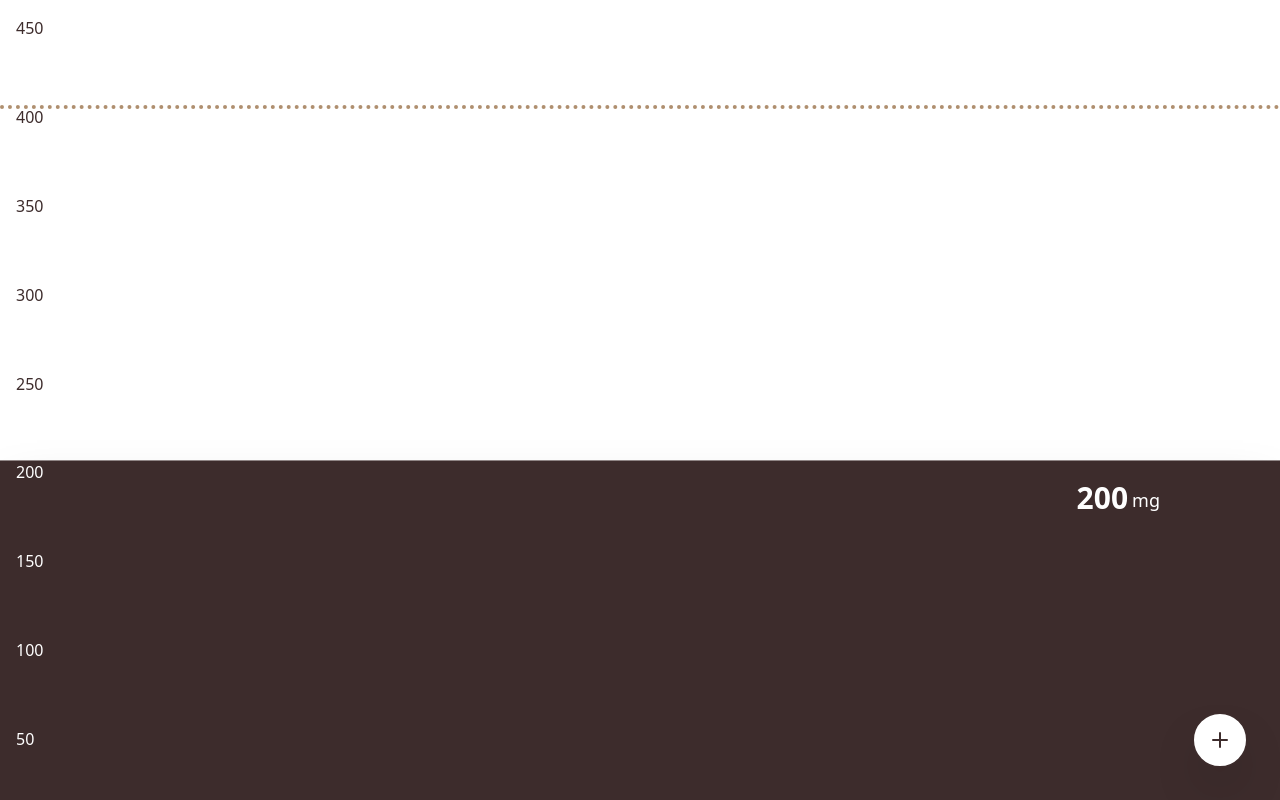
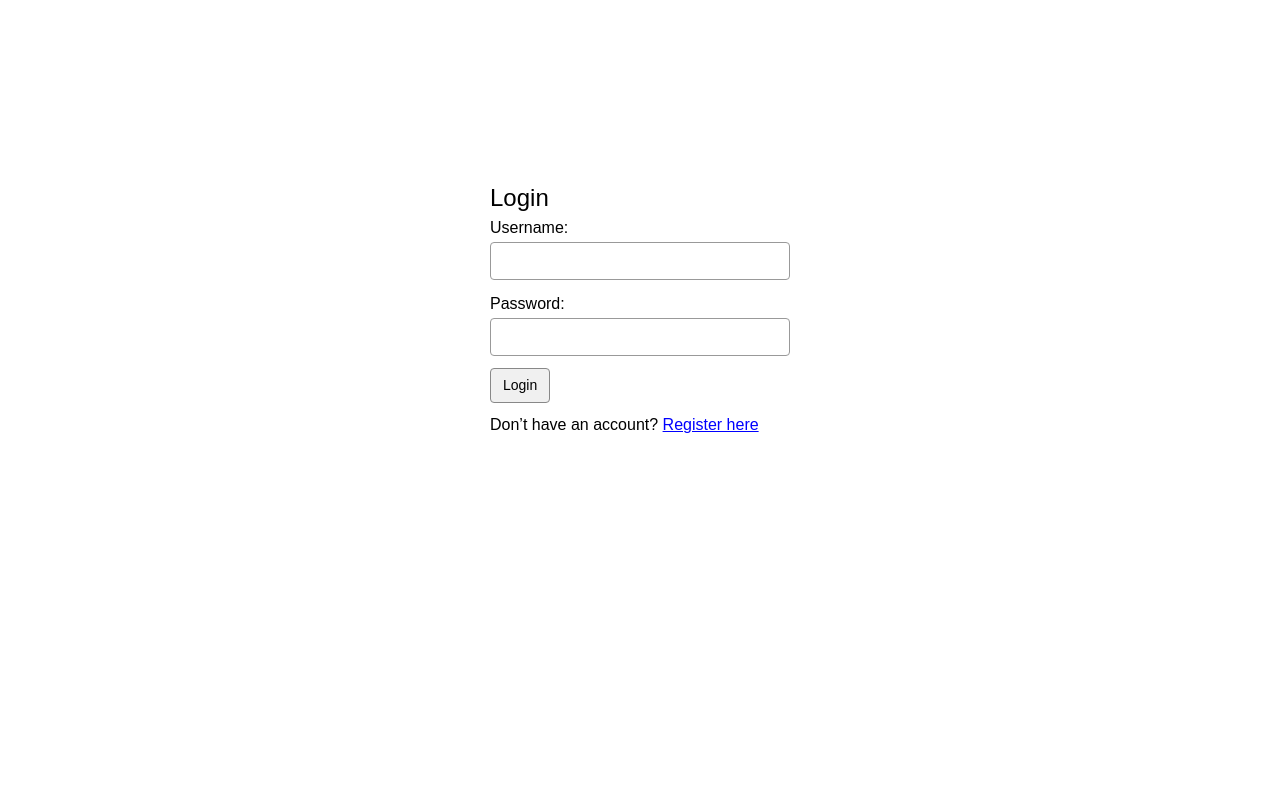
Before and after one commit to dkim7405/caffeine-tracker, a React (Vite) app in the folder app/client/: page / in a window 1280 px wide. Built offline with nearby package versions, Linux system fonts and the light colour scheme; no server answers.

Commit message:
login and register react

```diff
--- a/app/client/src/App.jsx
+++ b/app/client/src/App.jsx
@@ -1,10 +1,17 @@
 import Home from './Home';
+import Login from './Login';
+import Register from './Register';
+import { BrowserRouter as Router, Routes, Route } from 'react-router-dom';
 
 function App() {
     return (
-        <>
-            <Home />
-        </>
+        <Router>
+            <Routes>
+                <Route path="/" element={<Login />} />
+                <Route path="/register" element={<Register />} />
+                <Route path="/home" element={<Home />} />
+            </Routes>
+        </Router>
     );
 }
 
--- /dev/null
+++ b/app/client/src/Login.jsx
@@ -0,0 +1,112 @@
+import React, { useState } from 'react';
+import { useNavigate } from 'react-router-dom';
+
+export default function Login() {
+  const [form, setForm] = useState({ username: '', password: '' });
+  const [message, setMessage] = useState('');
+  const navigate = useNavigate();
+
+  const handleChange = (e) => {
+    setForm({ ...form, [e.target.name]: e.target.value });
+  };
+
+  const handleSubmit = async (e) => {
+    e.preventDefault();
+
+    const response = await fetch('http://localhost:5000/api/login', {
+      method: 'POST',
+      body: new URLSearchParams(form),
+    });
+
+    const result = await response.json();
+
+    if (response.ok) {
+      setMessage('Login successful');
+      navigate('/home');
+    } else {
+      setMessage(`${result.error}`);
+    }
+  };
+
+  return (
+    <div style={{
+      fontFamily: 'sans-serif',
+      width: '300px',
+      margin: '180px auto'
+    }}>
+      <h1 style={{ fontSize: '24px' }}>Login</h1>
+
+      <form onSubmit={handleSubmit}>
+        <div style={{ marginBottom: '12px' }}>
+          <label htmlFor="username" style={{ display: 'block', marginBottom: '2px' }}>
+            Username:
+          </label>
+          <input
+            id="username"
+            type="text"
+            name="username"
+            value={form.username}
+            onChange={handleChange}
+            required
+            maxLength={50}
+            style={{
+              width: '100%',
+              padding: '6px',
+              fontSize: '1rem',
+              boxSizing: 'border-box',
+              border: '1px solid #999',
+              borderRadius: '4px',
+              outline: 'none'
+            }}
+          />
+        </div>
+
+        <div style={{ marginBottom: '12px' }}>
+          <label htmlFor="password" style={{ display: 'block', marginBottom: '2px' }}>
+            Password:
+          </label>
+          <input
+            id="password"
+            type="password"
+            name="password"
+            value={form.password}
+            onChange={handleChange}
+            required
+            maxLength={72}
+            style={{
+              width: '100%',
+              padding: '6px',
+              fontSize: '1rem',
+              boxSizing: 'border-box',
+              border: '1px solid #999',
+              borderRadius: '4px',
+              outline: 'none'
+            }}
+          />
+        </div>
+
+        <button
+          type="submit"
+          style={{
+            padding: '6px 12px',
+            backgroundColor: '#f0f0f0',
+            border: '1px solid #888',
+            borderRadius: '4px',
+            fontSize: '14px',
+            cursor: 'pointer'
+          }}
+        >
+          Login
+        </button>
+      </form>
+
+      <p style={{ marginTop: '10px' }}>
+        Don’t have an account?{' '}
+        <a href="/register" style={{ color: 'blue', textDecoration: 'underline' }}>
+          Register here
+        </a>
+      </p>
+      <p>{message}</p>
+    </div>
+  );
+}
--- /dev/null
+++ b/app/client/src/Register.jsx
@@ -0,0 +1,109 @@
+import React, { useState } from 'react';
+import { useNavigate } from 'react-router-dom';
+
+export default function Register() {
+  const [form, setForm] = useState({
+    username: '',
+    password: '',
+    first_name: '',
+    last_name: '',
+    middle_name: '',
+    gender: '',
+    body_weight: '',
+    caffeine_limit: '',
+    date_of_birth: ''
+  });
+
+  const [message, setMessage] = useState('');
+  const navigate = useNavigate();
+
+  const handleChange = (e) => {
+    setForm({ ...form, [e.target.name]: e.target.value });
+  };
+
+  const handleSubmit = async (e) => {
+    e.preventDefault();
+
+    const response = await fetch('http://localhost:5000/api/register', {
+      method: 'POST',
+      body: new URLSearchParams(form),
+    });
+
+    const result = await response.json();
+
+    if (response.ok) {
+      setMessage(' Registration successful');
+      navigate('/');
+    } else {
+      setMessage(` ${result.error}`);
+    }
+  };
+
+  return (
+    <div style={{
+      fontFamily: 'sans-serif',
+      width: '300px',
+      margin: '80px auto '
+    }}>
+      <h1 style={{ fontSize: '24px' }}>Register</h1>
+
+      <form onSubmit={handleSubmit}>
+        {[
+          ['Username', 'username', 'text'],
+          ['Password', 'password', 'password'],
+          ['First Name', 'first_name', 'text'],
+          ['Last Name', 'last_name', 'text'],
+          ['Middle Name', 'middle_name', 'text'],
+          ['Gender (M/F/O)', 'gender', 'text'],
+          ['Body Weight (lbs)', 'body_weight', 'number'],
+          ['Caffeine Limit (mg)', 'caffeine_limit', 'number'],
+          ['Date of Birth', 'date_of_birth', 'date'],
+        ].map(([label, name, type]) => (
+          <div key={name} style={{ marginBottom: '12px' }}>
+            <label htmlFor={name} style={{ display: 'block', marginBottom: '2px' }}>{label}:</label>
+            <input
+              id={name}
+              name={name}
+              type={type}
+              value={form[name]}
+              onChange={handleChange}
+              required={name !== 'middle_name'}
+              style={{
+                width: '100%',
+                padding: '6px',
+                fontSize: '1rem',
+                boxSizing: 'border-box',
+                border: '1px solid #999',
+                borderRadius: '4px',
+                outline: 'none'
+              }}
+            />
+          </div>
+        ))}
+
+              <button
+                type="submit"
+                style={{
+                  padding: '6px 12px',
+                  backgroundColor: '#f0f0f0',
+                  border: '1px solid #888',
+                  borderRadius: '4px',
+                  fontSize: '14px',
+                  cursor: 'pointer'
+                }}
+              >
+                Register
+              </button>
+
+      </form>
+
+      <p style={{ marginTop: '10px' }}>
+        Already registered? <a href="/" style={{ color: 'blue', textDecoration: 'underline' }}>
+  Login here
+</a>
+
+      </p>
+      <p>{message}</p>
+    </div>
+  );
+}
```
Also changed, not shown: 1 other file (tests, documents, lock files or other folders).
